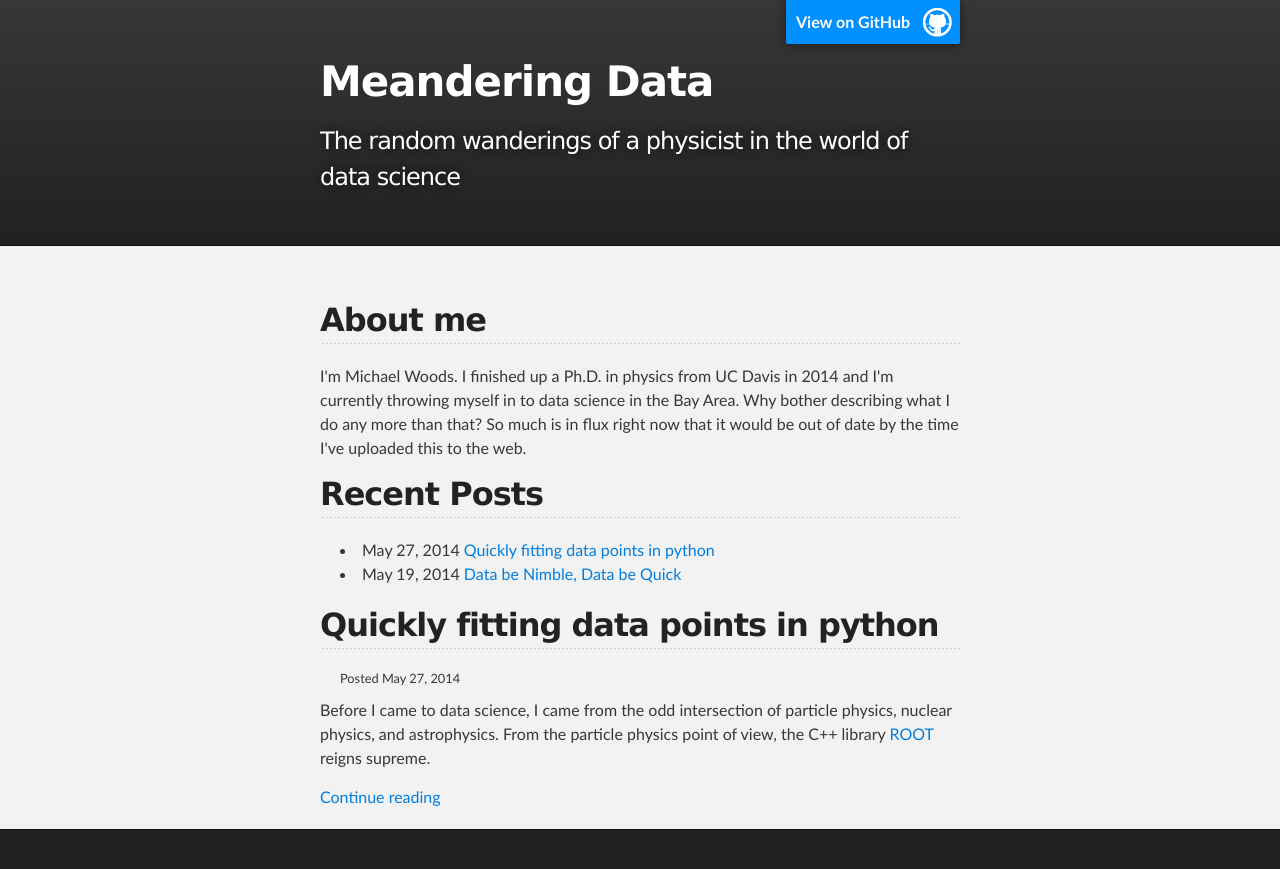
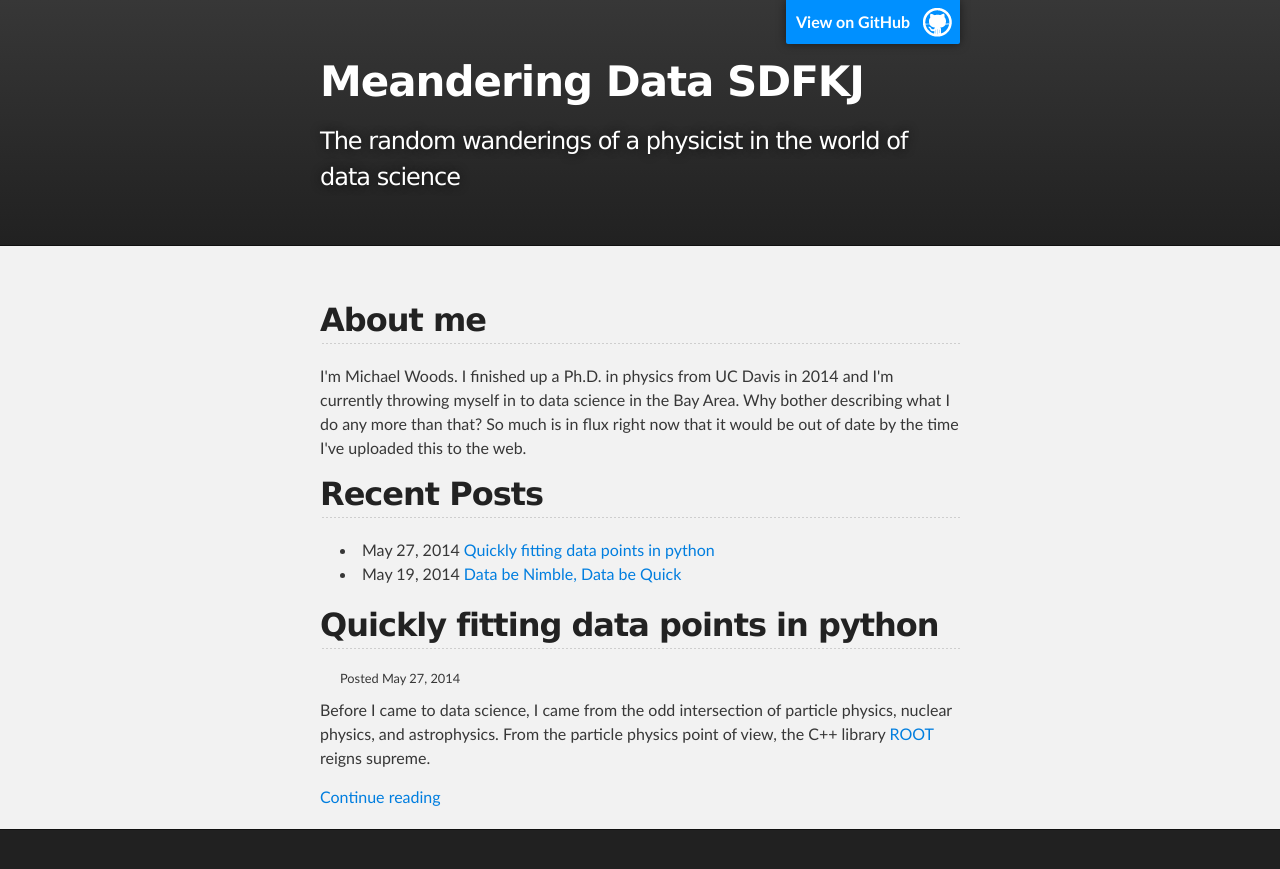
Before and after one commit to vgm64/vgm64.github.io, a Jekyll site: the page built from index.html, in a window 1280 px wide. Shown: the top 869 px of the page. Built offline with Jekyll 4.4.1, drawn with Linux system fonts in a browser that asks for light colours.

Commit message:
Test of _config being updated.

```diff
--- a/_config.yml
+++ b/_config.yml
@@ -1,4 +1,4 @@
 markdown: kramdown
-title: Meandering Data
+title: Meandering Data SDFKJ
 tagline: The random wanderings of a physicist in the world of data science
 url: http://mike.strollthroughthewoods.com/
```
